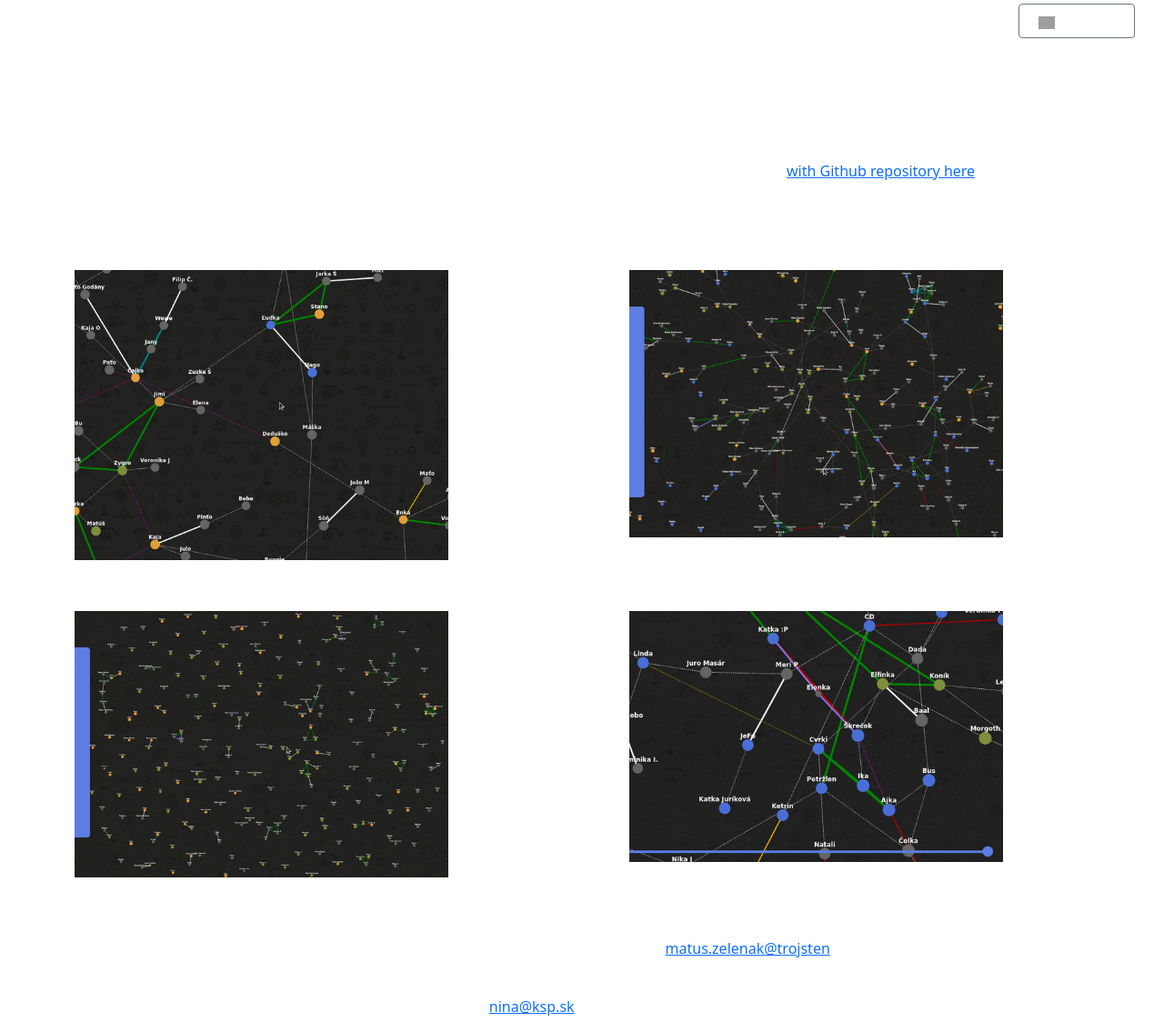
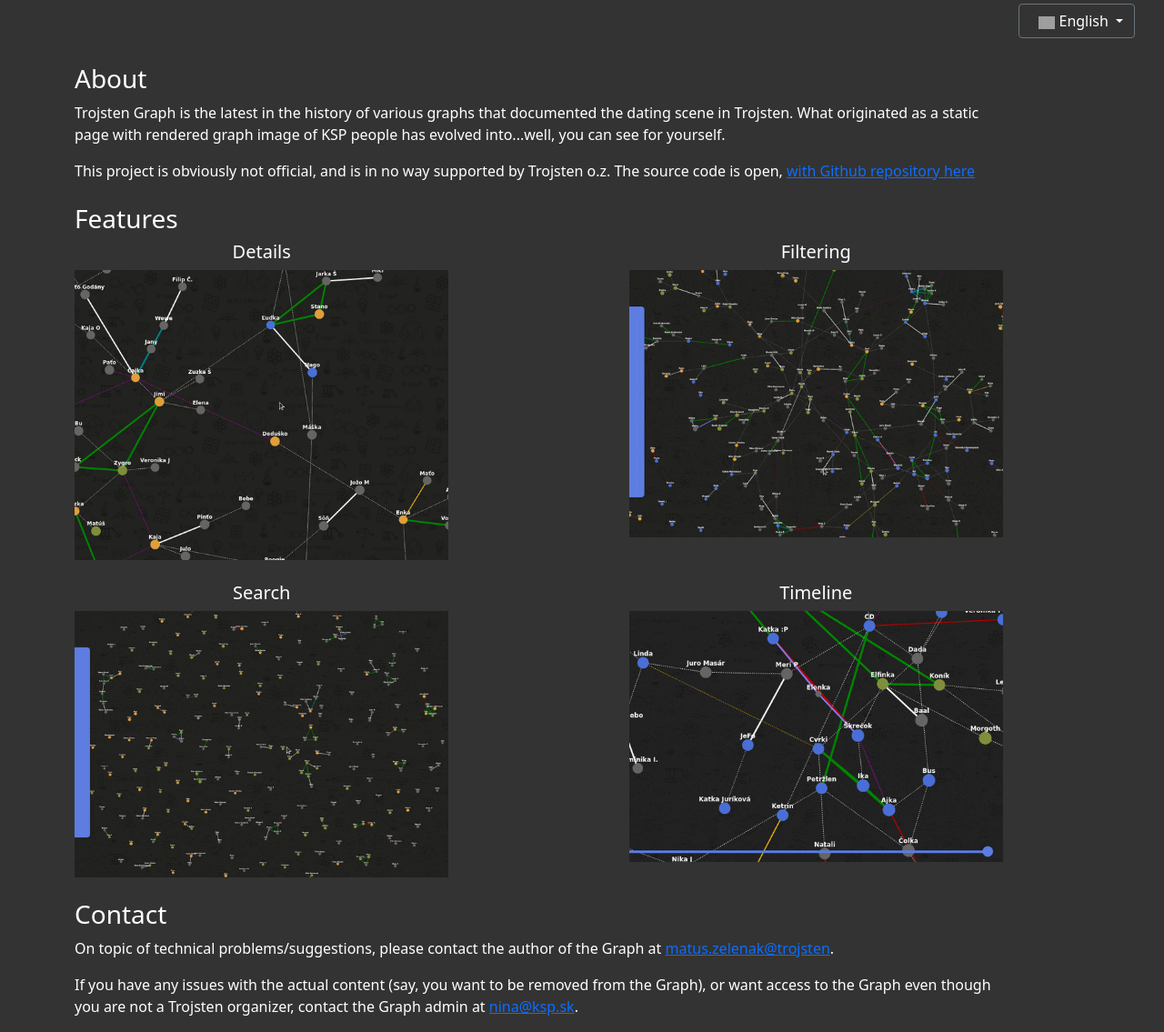
Before and after one commit to matuszelenak/trojsten-graph, a Django app: template graph/people/templates/people/about.html in a window 1280 px wide. Shown: the whole page at 91% size. Run offline with Django 3.2, Linux system fonts and the light colour scheme; the template is opened without the code that fills it, so the values that code supplies are empty; parts of the project's set-up code (start-up, migrations or seed data) failed here and were passed over; some libraries are stand-ins or nearby versions; grey boxes are pictures that could not be loaded.

Commit message:
dark bg color

```diff
--- a/graph/people/static/people/css/graph.css
+++ b/graph/people/static/people/css/graph.css
@@ -7,6 +7,7 @@ html, body {
 }
 
 body {
+    background-color: #333333;
 }
 
 canvas {
```
